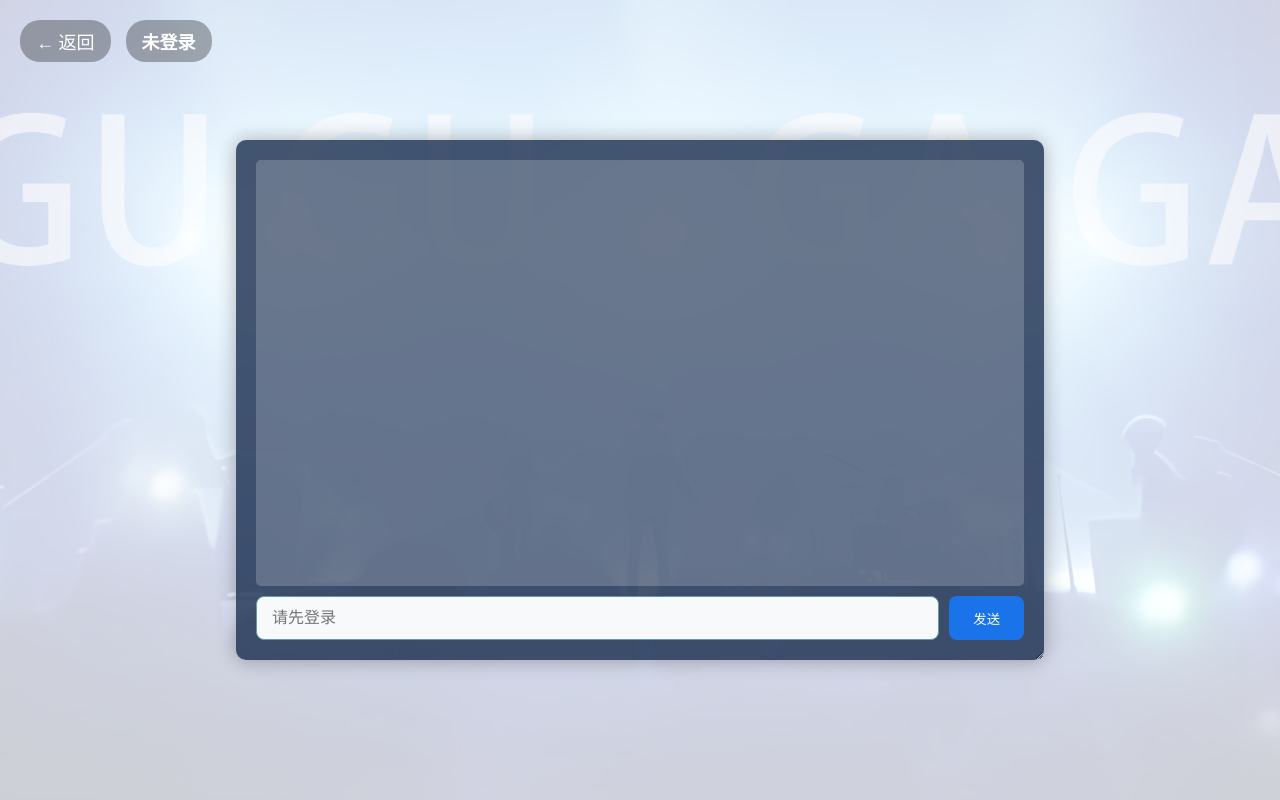
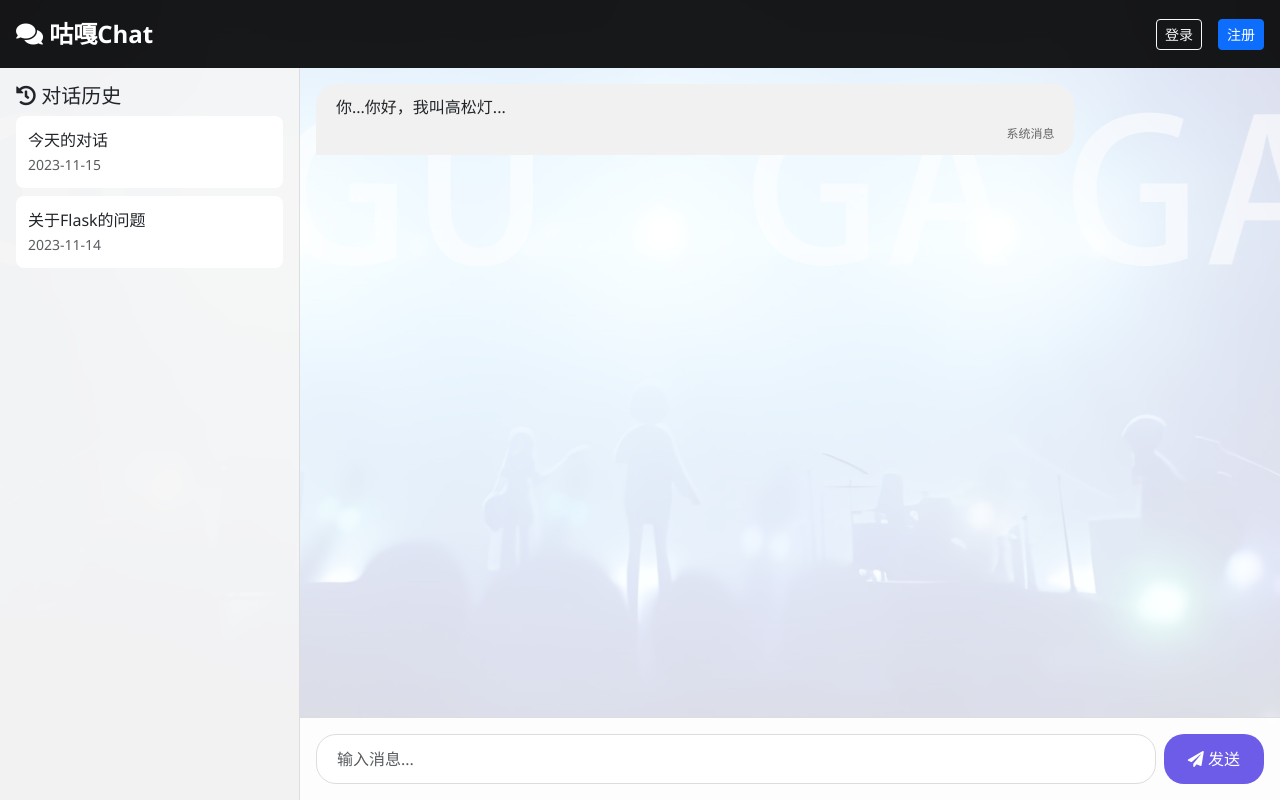
Before and after one commit to lanthe0/2025Flaskblog, a Flask app: page /guga/chat in a window 1280 px wide. Run offline with Flask 3, Linux system fonts and the light colour scheme; some libraries are stand-ins or nearby versions.

Commit message:
聊天记录和聊天界面（只实现了模板）

```diff
--- a/app/templates/guga/chat.html
+++ b/app/templates/guga/chat.html
@@ -1,235 +1,350 @@
 <!DOCTYPE html>
-<html>
+<html lang="zh-CN">
 <head>
     <meta charset="UTF-8">
-    <title>咕咕嘎嘎聊天室</title>
+    <meta name="viewport" content="width=device-width, initial-scale=1.0">
+    <title>咕咕聊天室</title>
+    <!-- Bootstrap CSS -->
+    <link href="{{ url_for('static', filename='css/bootstrap.min.css') }}" rel="stylesheet">
+    <!-- Font Awesome -->
+    <link rel="stylesheet" href="https://cdnjs.cloudflare.com/ajax/libs/font-awesome/5.15.4/css/all.min.css">
     <style>
         body, html {
+            height: 100%;
             margin: 0;
             padding: 0;
-            height: 100%;
-            overflow: hidden;
-            background: url("{{ background_image_url }}") no-repeat center center fixed;
+            font-family: 'Segoe UI', Tahoma, Geneva, Verdana, sans-serif;
+            background: url("{{ url_for('static', filename='guga/MyGO_background.png') }}") no-repeat center center fixed;
             background-size: cover;
         }
-        .chat-panel {
-            position: fixed;
-            top: 0;
-            left: 0;
-            width: 100%;
-            height: 100%;
-            background: rgba(255, 255, 255, 0.8);
-            z-index: 100;
+
+        .chat-container {
             display: flex;
             flex-direction: column;
-            justify-content: center;
+            height: 100vh;
+            background-color: rgba(255, 255, 255, 0.85);
+        }
+
+        .chat-header {
+            padding: 1rem;
+            background-color: rgba(0, 0, 0, 0.9);
+            color: white;
+            display: flex;
+            justify-content: space-between;
             align-items: center;
         }
+
+        .chat-title {
+            font-size: 1.5rem;
+            font-weight: bold;
+        }
+
         .user-info {
-            position: absolute;
-            top: 20px;
-            left: 20px;
             display: flex;
             align-items: center;
-            gap: 15px;
-            z-index: 102;
+            gap: 1rem;
         }
-        .back-button {
-            color: white;
-            font-size: 18px;
-            text-decoration: none;
-            padding: 8px 16px;
-            background: rgba(0, 0, 0, 0.3);
-            border-radius: 20px;
-            transition: all 0.3s ease;
+
+        .main-content {
+            display: flex;
+            flex: 1;
+            overflow: hidden;
         }
-        .back-button:hover {
-            background: rgba(0, 0, 0, 0.5);
+
+        .sidebar {
+            width: 300px;
+            background-color: rgba(245, 245, 245, 0.9);
+            border-right: 1px solid #ddd;
+            padding: 1rem;
+            overflow-y: auto;
         }
-        .username {
-            color: white;
-            font-size: 18px;
-            font-weight: bold;
-            padding: 8px 16px;
-            background: rgba(0, 0, 0, 0.3);
-            border-radius: 20px;
-        }
-        .chat-container {
-            width: 60%;
-            max-width: 800px;
-            min-width: 400px;
-            height: 60%;
-            min-height: 400px;
-            max-height: 800px;
+
+        .chat-area {
+            flex: 1;
             display: flex;
             flex-direction: column;
-            background: rgba(23, 43, 77, 0.8);
-            border-radius: 10px;
-            padding: 20px;
-            box-shadow: 0 0 20px rgba(0, 0, 0, 0.3);
-            position: absolute;
-            cursor: move;
-            resize: both;
-            overflow: auto;
+            overflow: hidden;
         }
-        .messages {
-            flex-grow: 1;
+
+        .chat-messages {
+            flex: 1;
             overflow-y: auto;
-            padding: 10px;
-            background: rgba(255, 255, 255, 0.2);
-            border-radius: 5px;
-            margin-bottom: 10px;
-            color: white;
+            padding: 1rem;
         }
+
+        .message {
+            margin-bottom: 1rem;
+            max-width: 80%;
+            padding: 0.75rem 1.25rem;
+            border-radius: 1.25rem;
+            line-height: 1.4;
+            position: relative;
+        }
+
+        .user-message {
+            background-color: #e3f2fd;
+            margin-left: auto;
+            border-bottom-right-radius: 0;
+        }
+
+        .ai-message {
+            background-color: #f1f1f1;
+            margin-right: auto;
+            border-bottom-left-radius: 0;
+        }
+
+        .message-time {
+            font-size: 0.75rem;
+            color: #666;
+            margin-top: 0.5rem;
+            text-align: right;
+        }
+
         .input-area {
+            padding: 1rem;
+            background-color: rgba(255, 255, 255, 0.95);
+            border-top: 1px solid #ddd;
             display: flex;
+            gap: 0.5rem;
         }
-        #message-input {
-            flex-grow: 1;
-            padding: 12px 15px;
-            border-radius: 8px;
-            border: 1px solid #5f9ea0;
-            background: #f8f9fa;
-            color: #333;
-            font-size: 16px;
-            transition: all 0.3s ease;
+
+        #messageInput {
+            flex: 1;
+            padding: 0.75rem 1.25rem;
+            border: 1px solid #ddd;
+            border-radius: 1.25rem;
             outline: none;
         }
-        #message-input:focus {
-            border-color: #1a73e8;
-            box-shadow: 0 0 0 2px rgba(26, 115, 232, 0.2);
+
+        #sendButton {
+            padding: 0.75rem 1.5rem;
+            background-color: #6c5ce7;
+            color: white;
+            border: none;
+            border-radius: 1.25rem;
+            cursor: pointer;
         }
-        #send-button {
-            margin-left: 10px;
-            padding: 12px 24px;
-            border-radius: 8px;
-            border: none;
-            background: #1a73e8;
-            color: white;
-            font-weight: 500;
+
+        #sendButton:hover {
+            background-color: #5d4aec;
+        }
+
+        .history-item {
+            padding: 0.75rem;
+            margin-bottom: 0.5rem;
+            border-radius: 0.5rem;
             cursor: pointer;
-            transition: all 0.3s ease;
+            background-color: white;
         }
-        #send-button:hover {
-            background: #1765d1;
+
+        .history-item:hover {
+            background-color: #f0f0f0;
         }
     </style>
 </head>
 <body>
-    <div class="chat-panel">
+    <div class="chat-container">
+        <div class="chat-header">
+            <div class="chat-title">
+                <i class="fas fa-comments"></i> 咕嘎Chat
+            </div>
             <div class="user-info">
-            <a href="/guga" class="back-button">← 返回</a>
-            <span class="username">
-                {% if g.user %}
-                    {{ g.user['username'] }}
+                {% if current_user.is_authenticated %}
+                    <span><i class="fas fa-user"></i> {{ current_user.username }}</span>
+                    <a href="#" class="btn btn-sm btn-outline-light">登出</a>
                 {% else %}
-                    未登录
+                    <a href="{{ url_for('main.login') }}" class="btn btn-sm btn-outline-light">登录</a>
+                    <a href="{{ url_for('main.register') }}" class="btn btn-sm btn-primary">注册</a>
                 {% endif %}
-            </span>
             </div>
-        <div class="chat-container">
-            <div class="messages" id="messages">
-                <!-- 消息将在这里显示 -->
         </div>
-            <div class="input-area" id="inputArea">
-                <input type="text" id="message-input" placeholder="输入消息...">
-                <button id="send-button">发送</button>
+
+        <div class="main-content">
+            <!-- 左侧边栏 - 对话历史 -->
+            <div class="sidebar">
+                <h5><i class="fas fa-history"></i> 对话历史</h5>
+                <div id="chatHistory">
+                    <!-- 预留对话历史接口 -->
+                    <div class="history-item">
+                        <div>今天的对话</div>
+                        <small class="text-muted">2023-11-15</small>
+                    </div>
+                    <div class="history-item">
+                        <div>关于Flask的问题</div>
+                        <small class="text-muted">2023-11-14</small>
                     </div>
                 </div>
             </div>
 
+            <!-- 主聊天区域 -->
+            <div class="chat-area">
+                <div class="chat-messages" id="chatMessages">
+                    <!-- 消息将在这里动态添加 -->
+                    <div class="message ai-message">
+                        你...你好，我叫高松灯...
+                        <div class="message-time">系统消息</div>
+                    </div>
+                </div>
+
+                <div class="input-area">
+                    <input type="text" id="messageInput" placeholder="输入消息..." class="form-control">
+                    <button id="sendButton" class="btn btn-primary">
+                        <i class="fas fa-paper-plane"></i> 发送
+                    </button>
+                </div>
+            </div>
+        </div>
+    </div>
+
+    <!-- Bootstrap JS -->
+    <script src="{{ url_for('static', filename='js/bootstrap.bundle.min.js') }}"></script>
+
     <script>
-        // 拖动和调整大小功能
-        const chatContainer = document.querySelector('.chat-container');
-        let isDragging = false;
-        let isResizing = false;
-        let offsetX, offsetY;
-        let startWidth, startHeight;
+        // 全局变量
+        let currentConversationId = null;
 
-        chatContainer.addEventListener('mousedown', (e) => {
-            const rect = chatContainer.getBoundingClientRect();
-            const isResizeHandle =
-                e.clientX > rect.right - 20 &&
-                e.clientY > rect.bottom - 20;
+        // 页面加载时初始化
+        document.addEventListener('DOMContentLoaded', function() {
+            {% if current_user.is_authenticated %}
+                // 加载对话历史
+                loadConversationHistory();
 
-            if (isResizeHandle) {
-                isResizing = true;
-                startWidth = rect.width;
-                startHeight = rect.height;
-                chatContainer.style.cursor = 'se-resize';
-            } else if (e.target === chatContainer || e.target.classList.contains('chat-container')) {
-                isDragging = true;
-                offsetX = e.clientX - rect.left;
-                offsetY = e.clientY - rect.top;
-                chatContainer.style.cursor = 'grabbing';
+                // 获取当前会话
+                fetch('/api/chat/load?conversation_id={{ conversation.id if conversation else '' }}')
+                    .then(response => response.json())
+                    .then(data => {
+                        if (!data.error) {
+                            currentConversationId = data.conversation_id;
+                            displayMessages(data.messages);
+                        }
+                    });
+            {% endif %}
+
+            // 页面离开时保存对话
+            window.addEventListener('beforeunload', function() {
+                if (currentConversationId) {
+                    // 可以在这里添加保存逻辑
+                }
+            });
+        });
+
+        // 加载对话历史
+        function loadConversationHistory() {
+            fetch('/api/chat/history')
+                .then(response => response.json())
+                .then(data => {
+                    const historyContainer = document.getElementById('chatHistory');
+                    historyContainer.innerHTML = '';
+
+                    data.conversations.forEach(conv => {
+                        const item = document.createElement('div');
+                        item.className = 'history-item';
+                        item.innerHTML = `
+                            <div>${conv.title}</div>
+                            <small class="text-muted">${new Date(conv.updated_at).toLocaleString()}</small>
+                            <small class="d-block text-truncate">${conv.last_message}</small>
+                        `;
+                        item.addEventListener('click', () => loadConversation(conv.id));
+                        historyContainer.appendChild(item);
+                    });
+                });
+        }
+
+        // 加载特定对话
+        function loadConversation(conversationId) {
+            fetch(`/api/chat/load?conversation_id=${conversationId}`)
+                .then(response => response.json())
+                .then(data => {
+                    if (!data.error) {
+                        currentConversationId = conversationId;
+                        displayMessages(data.messages);
+                    }
+                });
+        }
+
+        // 显示消息
+        function displayMessages(messages) {
+            const messagesContainer = document.getElementById('chatMessages');
+            messagesContainer.innerHTML = '';
+
+            messages.forEach(msg => {
+                const messageElement = document.createElement('div');
+                messageElement.className = `message ${msg.role}-message`;
+                messageElement.innerHTML = `
+                    ${msg.content}
+                    <div class="message-time">${new Date(msg.created_at).toLocaleTimeString()}</div>
+                `;
+                messagesContainer.appendChild(messageElement);
+            });
+
+            messagesContainer.scrollTop = messagesContainer.scrollHeight;
+        }
+
+        // 发送消息
+        function sendMessage() {
+            const input = document.getElementById('messageInput');
+            const message = input.value.trim();
+
+            if (message && currentConversationId) {
+                fetch('/api/chat/send', {
+                    method: 'POST',
+                    headers: {
+                        'Content-Type': 'application/json',
+                    },
+                    body: JSON.stringify({
+                        conversation_id: currentConversationId,
+                        message: message
+                    })
+                })
+                .then(response => response.json())
+                .then(data => {
+                    if (data.status === 'success') {
+                        // 添加AI回复
+                        addMessage(data.ai_response, 'assistant');
                     }
                 });
 
-        document.addEventListener('mousemove', (e) => {
-            if (isDragging) {
-                chatContainer.style.left = (e.clientX - offsetX) + 'px';
-                chatContainer.style.top = (e.clientY - offsetY) + 'px';
-            } else if (isResizing) {
-                const newWidth = startWidth + (e.clientX - (chatContainer.getBoundingClientRect().left + startWidth));
-                const newHeight = startHeight + (e.clientY - (chatContainer.getBoundingClientRect().top + startHeight));
+                // 添加用户消息
+                addMessage(message, 'user');
+                input.value = '';
+            }
+        }
 
-                chatContainer.style.width = Math.max(400, Math.min(800, newWidth)) + 'px';
-                chatContainer.style.height = Math.max(400, Math.min(800, newHeight)) + 'px';
-            }
-        });
+        // 添加消息到聊天区域
+        function addMessage(text, role) {
+            const messagesContainer = document.getElementById('chatMessages');
+            const messageElement = document.createElement('div');
 
-        document.addEventListener('mouseup', () => {
-            isDragging = false;
-            isResizing = false;
-            chatContainer.style.cursor = 'move';
-        });
+            messageElement.className = `message ${role}-message`;
+            messageElement.innerHTML = `
+                ${text}
+                <div class="message-time">${new Date().toLocaleTimeString()}</div>
+            `;
 
-        // 未登录处理
-        const messageInput = document.getElementById('message-input');
-        const sendButton = document.getElementById('send-button');
-        const inputArea = document.querySelector('.input-area');
-
-        if (!{{ 'true' if g.user else 'false' }}) {
-            messageInput.placeholder = "请先登录";
-            messageInput.readOnly = true;
-            sendButton.disabled = true;
-
-            // 整个输入区域可点击跳转
-            inputArea.style.cursor = 'pointer';
-            inputArea.addEventListener('click', function() {
-                window.location.href = "{{ url_for('main.login') }}?next={{ request.path }}";
-            });
-        } else {
-            // 消息发送功能
-            const messagesContainer = document.getElementById('messages');
-            let chatHistory = [];
-
-            function addMessage(message) {
-                chatHistory.push(message);
-                const messageElement = document.createElement('div');
-                messageElement.textContent = message;
             messagesContainer.appendChild(messageElement);
             messagesContainer.scrollTop = messagesContainer.scrollHeight;
         }
 
-            sendButton.addEventListener('click', () => {
-                const message = messageInput.value.trim();
-                if (message) {
-                    addMessage(message);
-                    messageInput.value = '';
+        // 事件监听
+        document.getElementById('sendButton').addEventListener('click', sendMessage);
+        document.getElementById('messageInput').addEventListener('keypress', function(e) {
+            if (e.key === 'Enter') sendMessage();
+        });
+
+        document.getElementById('newChatBtn').addEventListener('click', function() {
+            fetch('/api/chat/new', {
+                method: 'POST'
+            })
+            .then(response => response.json())
+            .then(data => {
+                if (data.status === 'success') {
+                    currentConversationId = data.conversation_id;
+                    document.getElementById('chatMessages').innerHTML = '';
+                    loadConversationHistory();
                 }
             });
-
-            messageInput.addEventListener('keypress', (e) => {
-                if (e.key === 'Enter') {
-                    const message = messageInput.value.trim();
-                    if (message) {
-                        addMessage(message);
-                        messageInput.value = '';
-                    }
-                }
         });
-        }
+    </script>
     </script>
 </body>
 </html>
```
Also changed, not shown: app/guga_chat.py (+44 -0 lines). Lines whose indentation alone changed are shown as unchanged.
